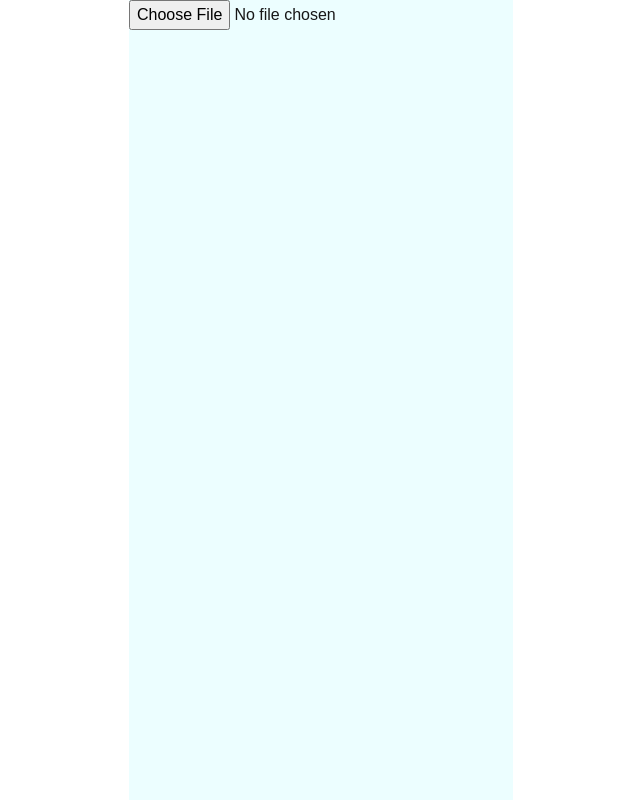
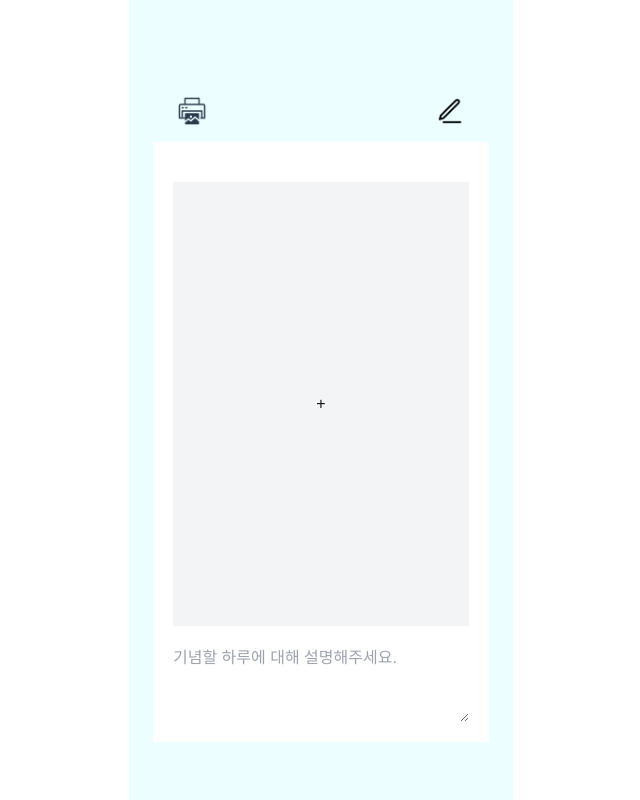
Before and after one commit to biyamn/polaroid, a Next.js app: page / in a window 1280 px wide. Shown: the whole page, without its empty margins (319-959 px from the left). Built offline with nearby package versions, Linux system fonts and the light colour scheme.

Commit message:
feat: 업로드 버튼 UI 추가

```diff
--- a/next.config.mjs
+++ b/next.config.mjs
@@ -1,4 +1,13 @@
 /** @type {import('next').NextConfig} */
-const nextConfig = {};
+const nextConfig = {
+  images: {
+    remotePatterns: [
+      {
+        protocol: 'https',
+        hostname: 'cdn.pixabay.com',
+      },
+    ],
+  },
+};
 
 export default nextConfig;
--- a/src/app/page.tsx
+++ b/src/app/page.tsx
@@ -1,10 +1,32 @@
+'use client';
+
+import Image from 'next/image';
+import { useState } from 'react';
+
 export default function Home() {
+  const [uploadedFileUrl, setUploadedFileUrl] = useState([]);
+
   return (
-    <div className="h-screen bg-cyan-50">
-      <main>
-        <input type="file" />
-      </main>
-      <footer></footer>
+    <div className="h-dvh bg-cyan-50 p-6 pt-20">
+      <div className="flex justify-between px-6 py-4">
+        <Image src="/print.png" alt="인쇄" height={30} width={30} />
+        <Image src="/pen.png" alt="수정" height={30} width={30} />
+      </div>
+      <div className="h-[600px] bg-white">
+        <div className="p-5 flex flex-col h-full justify-between items-center">
+          <label
+            htmlFor="file"
+            className="h-full w-full flex items-center justify-center cursor-pointer bg-gray-100 my-5"
+          >
+            <input type="file" id="file" name="file" hidden /> +
+          </label>
+          <textarea
+            className="w-full"
+            rows={4}
+            placeholder="기념할 하루에 대해 설명해주세요."
+          />
+        </div>
+      </div>
     </div>
   );
 }
```
Also changed, not shown: public/pen.png (added), public/print.png (added).
